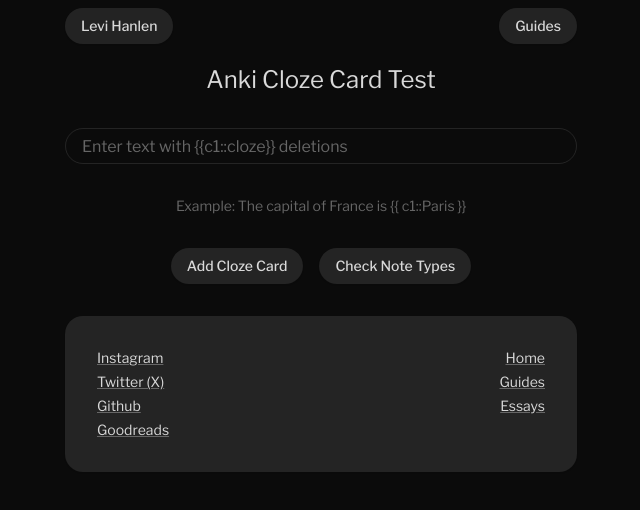
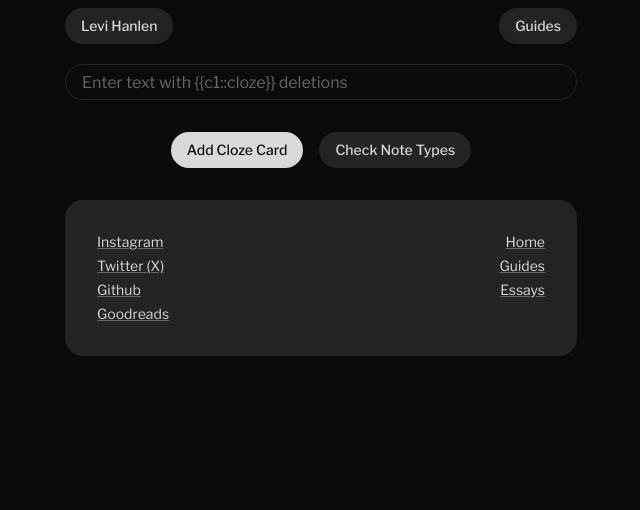
Before and after one commit to levihanlen/personal-website-nextjs, a Next.js app: page /secret/anki in a window 1280 px wide. Shown: the top 510 px of the page, without its empty margins (319-959 px from the left). Built offline with nearby package versions, Linux system fonts and the light colour scheme.

Commit message:
refactor: remove header and example text from AnkiTestPage for a cleaner interface

```diff
--- a/app/secret/anki/page.tsx
+++ b/app/secret/anki/page.tsx
@@ -92,8 +92,6 @@ export default function AnkiTestPage() {
 
   return (
     <PageLayout>
-      <h1 className="text-2xl">Anki Cloze Card Test</h1>
-
       <input
         type="text"
         value={text}
@@ -106,15 +104,12 @@ export default function AnkiTestPage() {
           }
         }}
       />
-      <p className="text-sm text-medium">
-        Example: The capital of France is {"{{"} c1::Paris {"}}"}
-      </p>
 
       <div className="flex gap-4">
         <button
           onClick={handleAddCard}
           disabled={isLoading}
-          className="lh-btn-secondary"
+          className="lh-btn-primary"
         >
           {isLoading ? "Adding..." : "Add Cloze Card"}
         </button>
```
